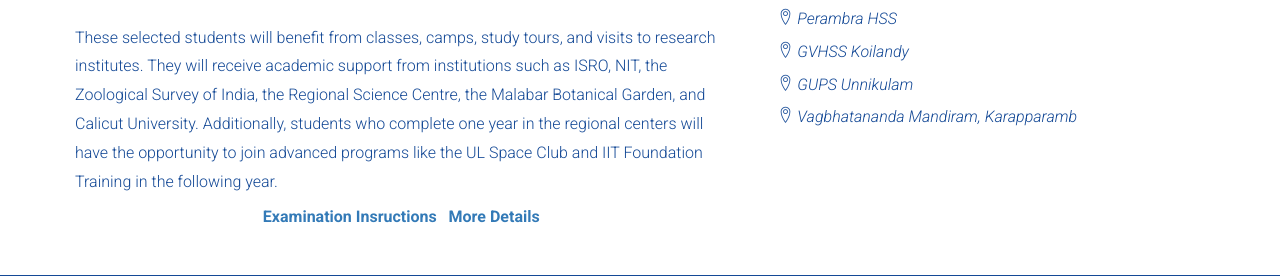
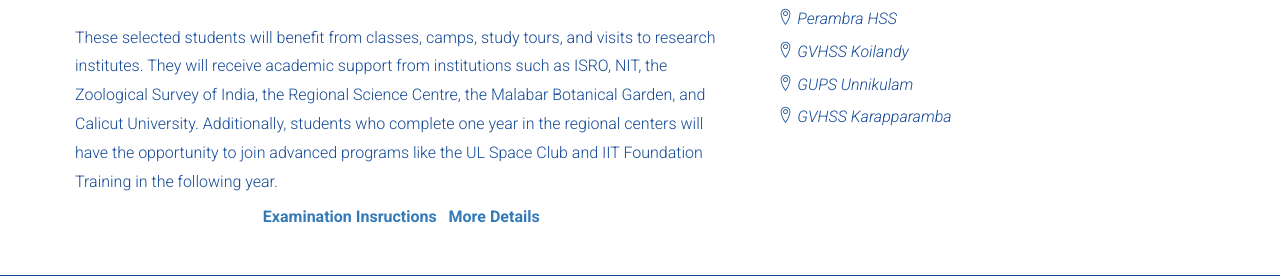
Before and after one commit to shanump/vepul, a Django app: page / in a window 1280 px wide. Shown: the part 1448-1724 px from the top of the page. Run offline with Django 4.2, Linux system fonts and the light colour scheme; some libraries are stand-ins or nearby versions.

Commit message:
changes on 11-03-2025

```diff
--- a/core/templates/core/index.html
+++ b/core/templates/core/index.html
@@ -135,7 +135,7 @@
                                 <li><span class="lnr lnr-map-marker"></span> Perambra HSS</li>
                                 <li><span class="lnr lnr-map-marker"></span> GVHSS Koilandy</li>
                                 <li><span class="lnr lnr-map-marker"></span> GUPS Unnikulam</li>
-                                <li><span class="lnr lnr-map-marker"></span> Vagbhatananda Mandiram, Karapparamb</li>
+                                <li><span class="lnr lnr-map-marker"></span> GVHSS Karapparamba</li>
                             </ul>
                             <br>
                         </div>
```
